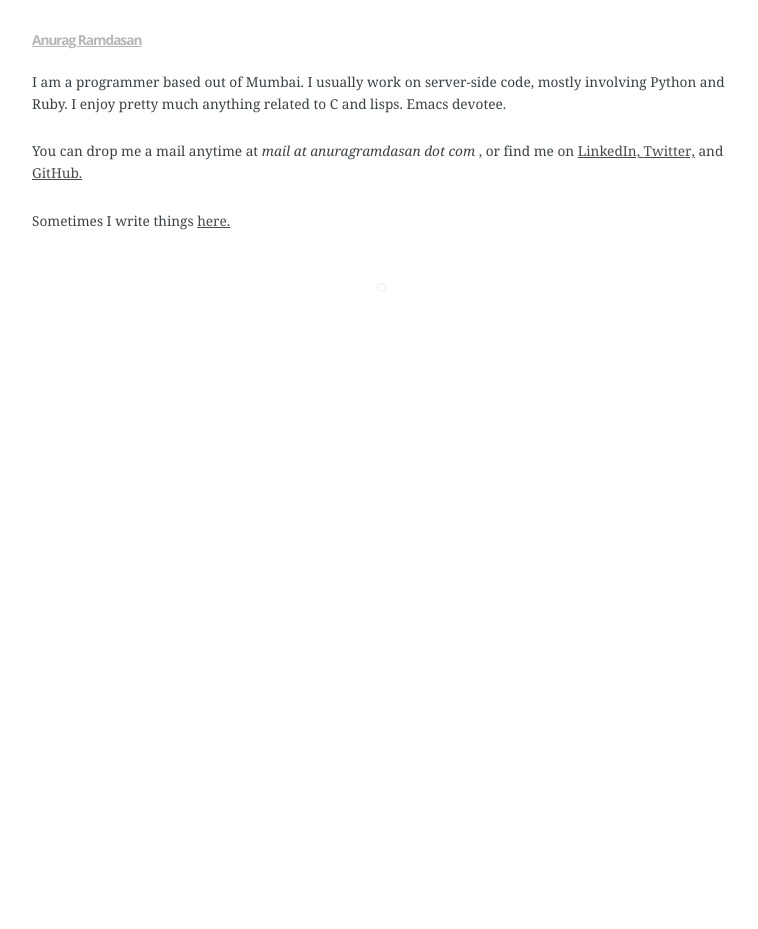
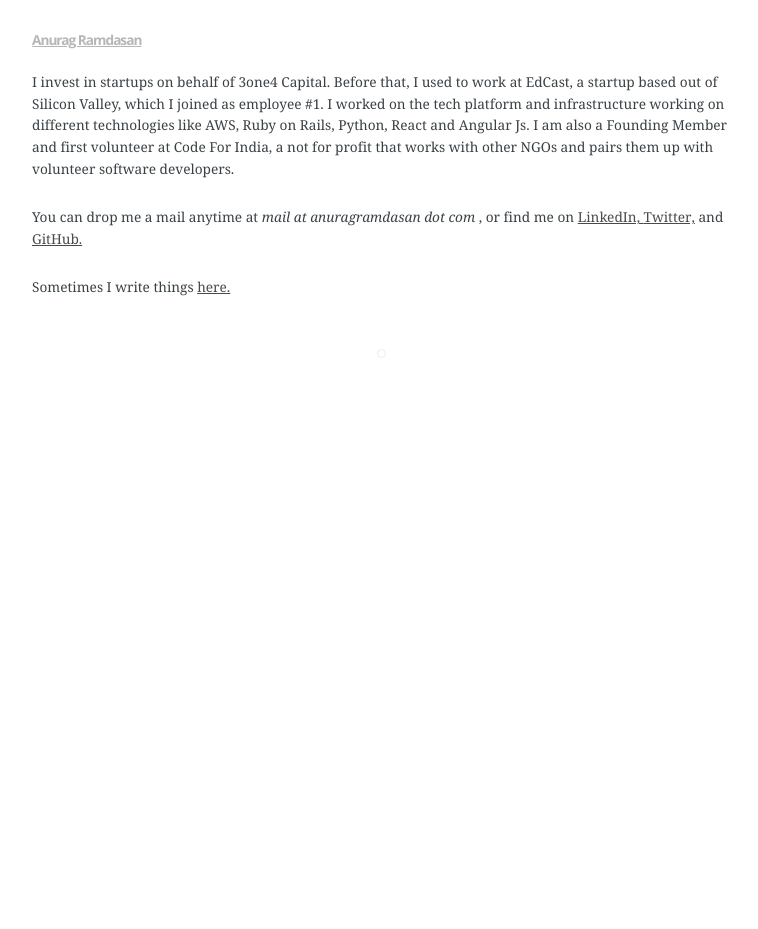
Before and after one commit to AnuragRamdasan/AnuragRamdasan.github.io, a Jekyll site: the page built from index.html, in a window 1280 px wide. Shown: the whole page, without its empty margins (258-1016 px from the left). Built offline with Jekyll 4.4.1, drawn with Linux system fonts in a browser that asks for light colours; Markdown is read by kramdown in place of the engine named in the settings.

Commit message:
update index html with new bio

```diff
--- a/index.html
+++ b/index.html
@@ -5,9 +5,14 @@ cover: false
 
 
 <p style='margin-top:20px'>
-  I am a programmer based out of Mumbai. I usually work on server-side code,
-  mostly involving Python and Ruby. I enjoy pretty much anything related to C and lisps.
-  Emacs devotee.
+  I invest in startups on behalf of 3one4 Capital.
+
+  Before that, I used to work at EdCast, a startup based out of Silicon Valley,
+  which I joined as employee #1. I worked on the tech platform and infrastructure
+  working on different technologies like AWS, Ruby on Rails, Python, React and Angular Js.
+
+  I am also a Founding Member and first volunteer at Code For India, a not for
+  profit that works with other NGOs and pairs them up with volunteer software developers.
 </p>
 
 <p>
```
